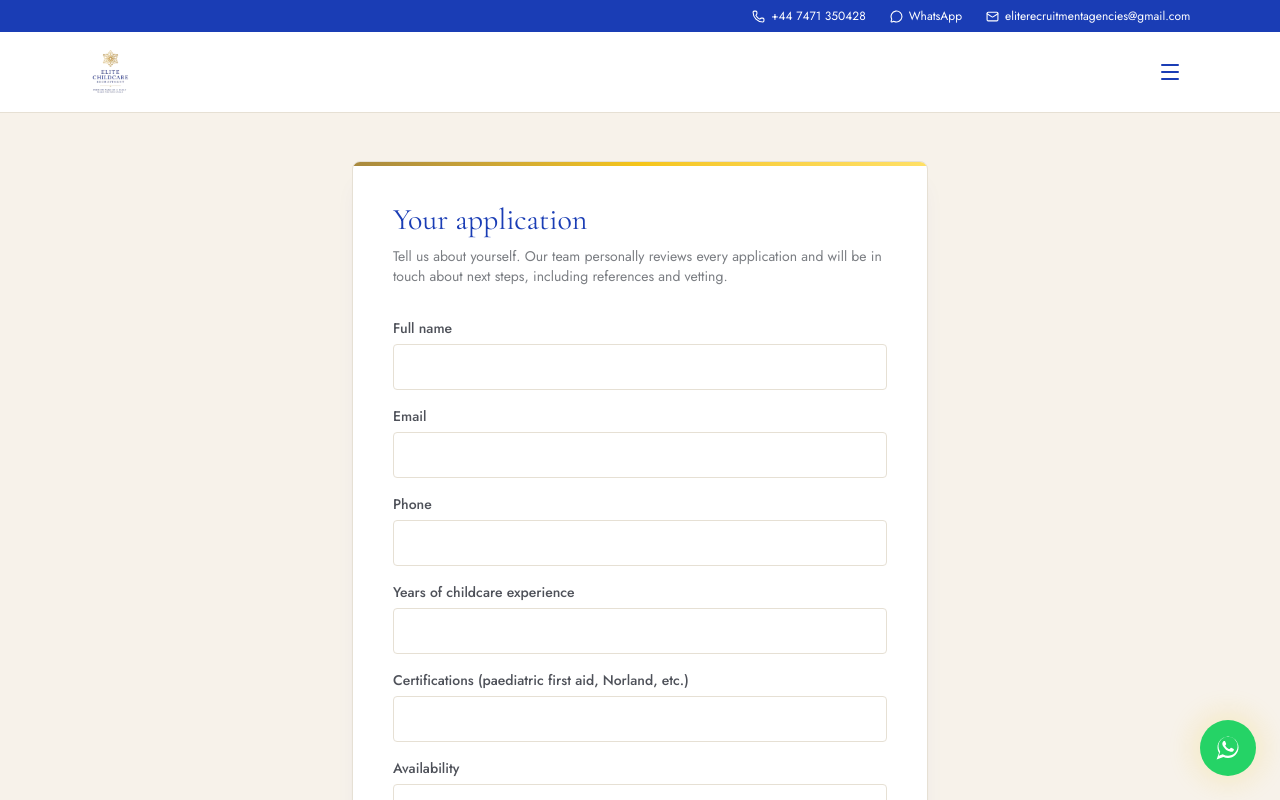
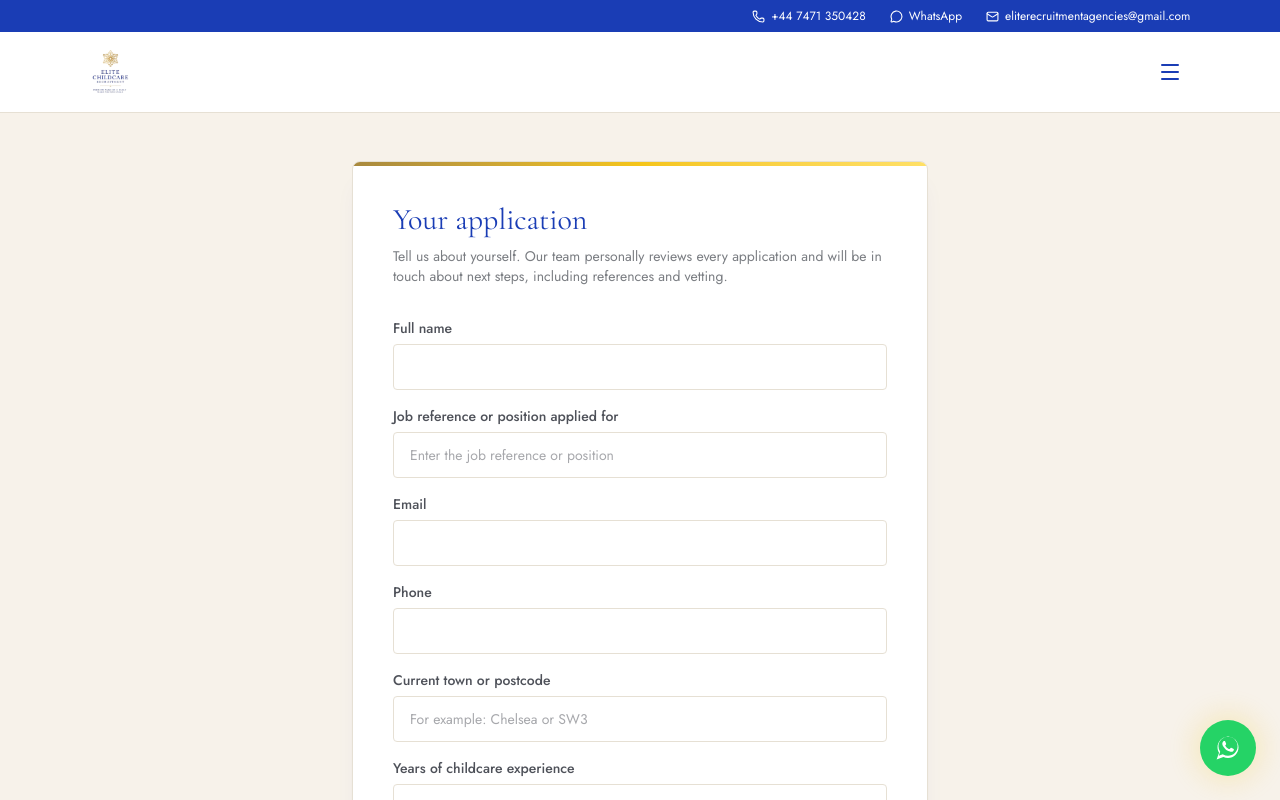
Before and after one commit to elo354/elite-recruitment-agency, a Next.js app: page /nanny/apply in a window 1280 px wide. Shown: the top 800 px of the page. Built offline with nearby package versions, Linux system fonts and the light colour scheme.

Commit message:
Add job reference and location fields to ApplyForm

```diff
--- a/components/ApplyForm.tsx
+++ b/components/ApplyForm.tsx
@@ -27,6 +27,16 @@ export default function ApplyForm() {
       </label>
 
       <label className="flex flex-col gap-1.5 text-sm font-medium text-ink/80">
+        Job reference or position applied for
+        <input
+          name="job_reference"
+          required
+          placeholder="Enter the job reference or position"
+          className="px-4 py-3 border border-border rounded text-sm font-normal"
+        />
+      </label>
+
+      <label className="flex flex-col gap-1.5 text-sm font-medium text-ink/80">
         Email
         <input
           name="email"
@@ -42,6 +52,16 @@ export default function ApplyForm() {
           name="phone"
           type="tel"
           required
+          className="px-4 py-3 border border-border rounded text-sm font-normal"
+        />
+      </label>
+
+      <label className="flex flex-col gap-1.5 text-sm font-medium text-ink/80">
+        Current town or postcode
+        <input
+          name="location"
+          required
+          placeholder="For example: Chelsea or SW3"
           className="px-4 py-3 border border-border rounded text-sm font-normal"
         />
       </label>
@@ -108,11 +128,20 @@ export default function ApplyForm() {
       </label>
 
       <label className="flex items-start gap-3 text-sm text-ink/80">
-        <input type="checkbox" name="consent" required className="mt-1 shrink-0" />
+        <input
+          type="checkbox"
+          name="consent"
+          required
+          className="mt-1 shrink-0"
+        />
         <span>
-          I consent to Elite Childcare Recruitment LTD storing and using my details for
-          recruitment, placement and contact purposes in line with the{" "}
-          <Link href="/privacy" className="text-navy underline hover:text-gold">
+          I consent to Elite Childcare Recruitment LTD storing and using my
+          details for recruitment, placement and contact purposes in line with
+          the{" "}
+          <Link
+            href="/privacy"
+            className="text-navy underline hover:text-gold"
+          >
             Privacy Policy
           </Link>
           .
```
